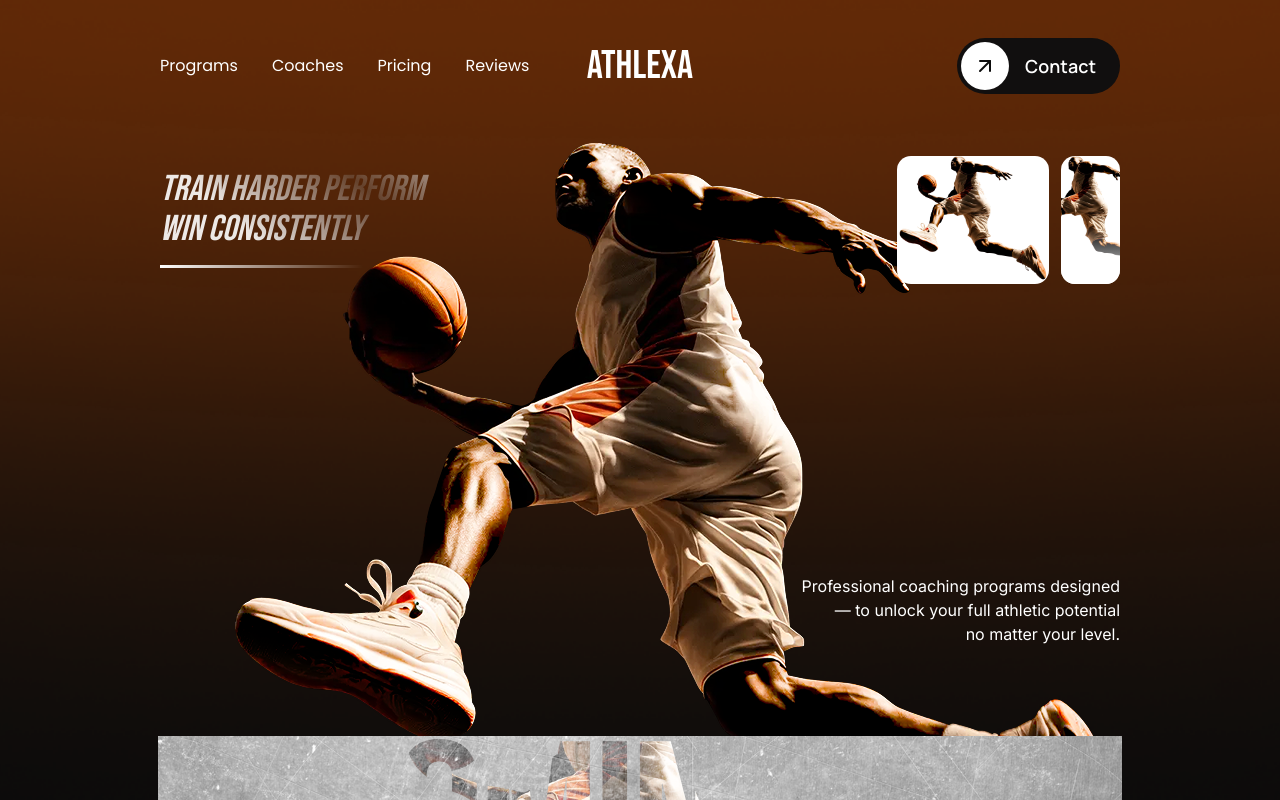
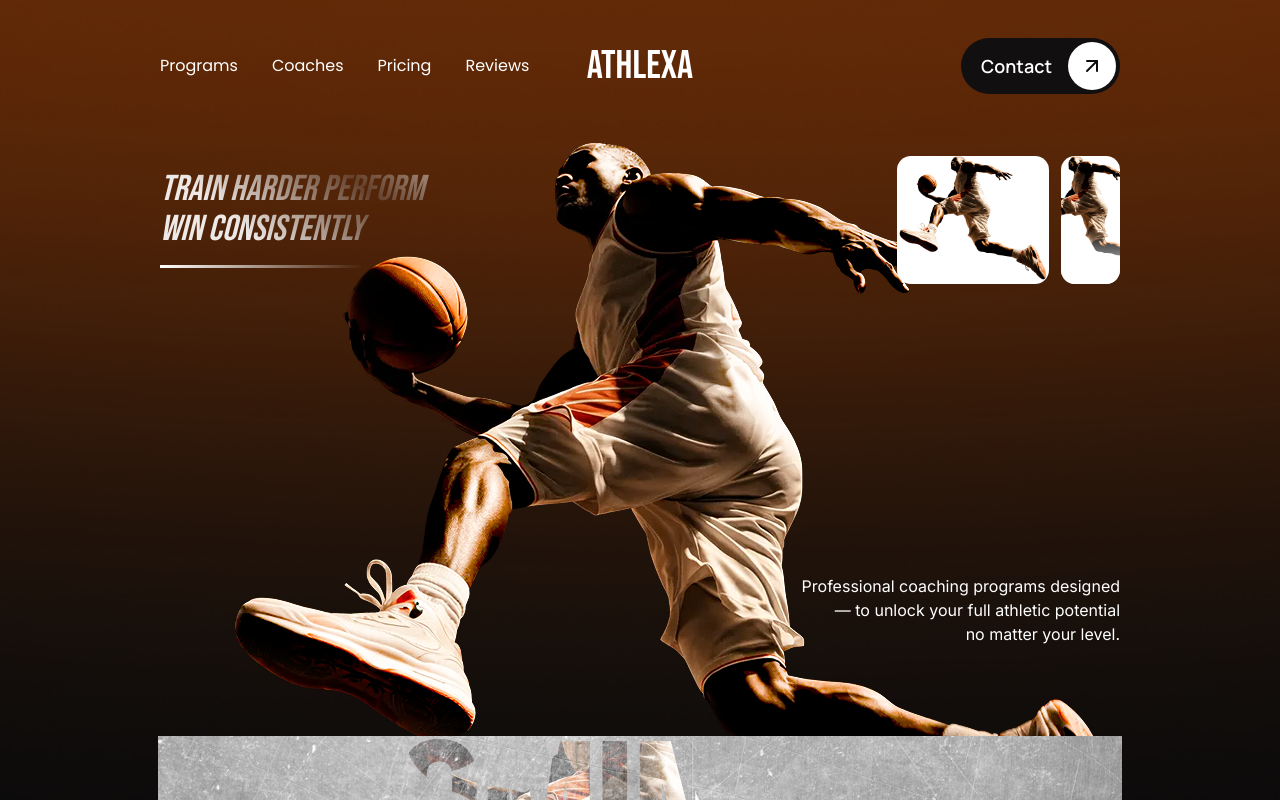
Before and after one commit to tmsakil19/athlexa, a Next.js app: page / in a window 1280 px wide. Shown: the top 800 px of the page. Built offline with nearby package versions, Linux system fonts and the light colour scheme.

Commit message:
fix: adjust padding and reorder elements in CTA button

```diff
--- a/src/components/layout/Navbar.tsx
+++ b/src/components/layout/Navbar.tsx
@@ -41,13 +41,14 @@ export function Navbar() {
       {/* CTA Button */}
       <a
         href={navigationConfig.ctaHref}
-        className="flex items-center gap-4 rounded-full bg-brand-dark py-1 pl-1 pr-6"
+        className="flex items-center gap-4 rounded-full bg-brand-dark py-1 pl-1 pr-1 pl-5"
       >
+
+        <span className="hidden font-manrope text-[18px] font-semibold leading-[27px] text-white md:block">
+          {navigationConfig.ctaLabel}
+        </span>
         <span className="flex size-12 items-center justify-center rounded-full bg-white">
           <ArrowUpRight className="size-6 text-brand-black" />
-        </span>
-        <span className="hidden font-manrope text-[18px] font-semibold leading-[27px] text-white md:block">
-          {navigationConfig.ctaLabel}
         </span>
       </a>
 
```
